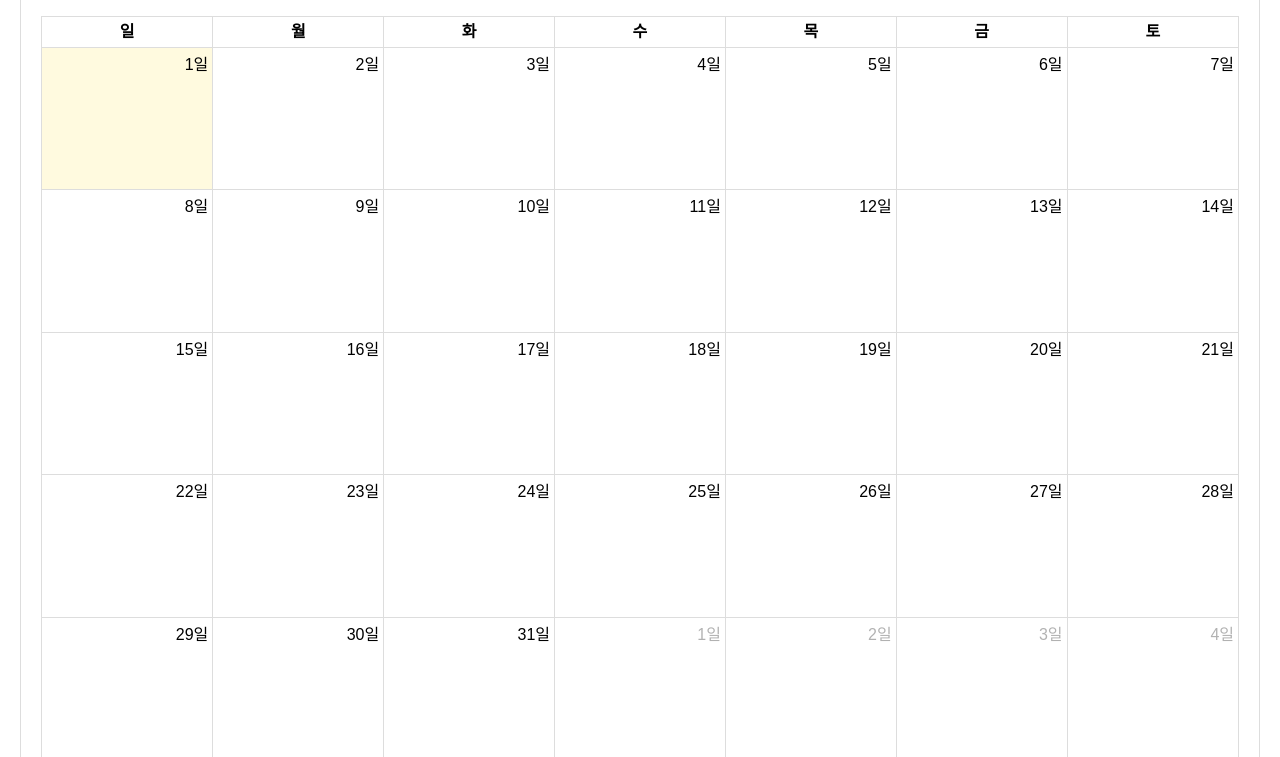
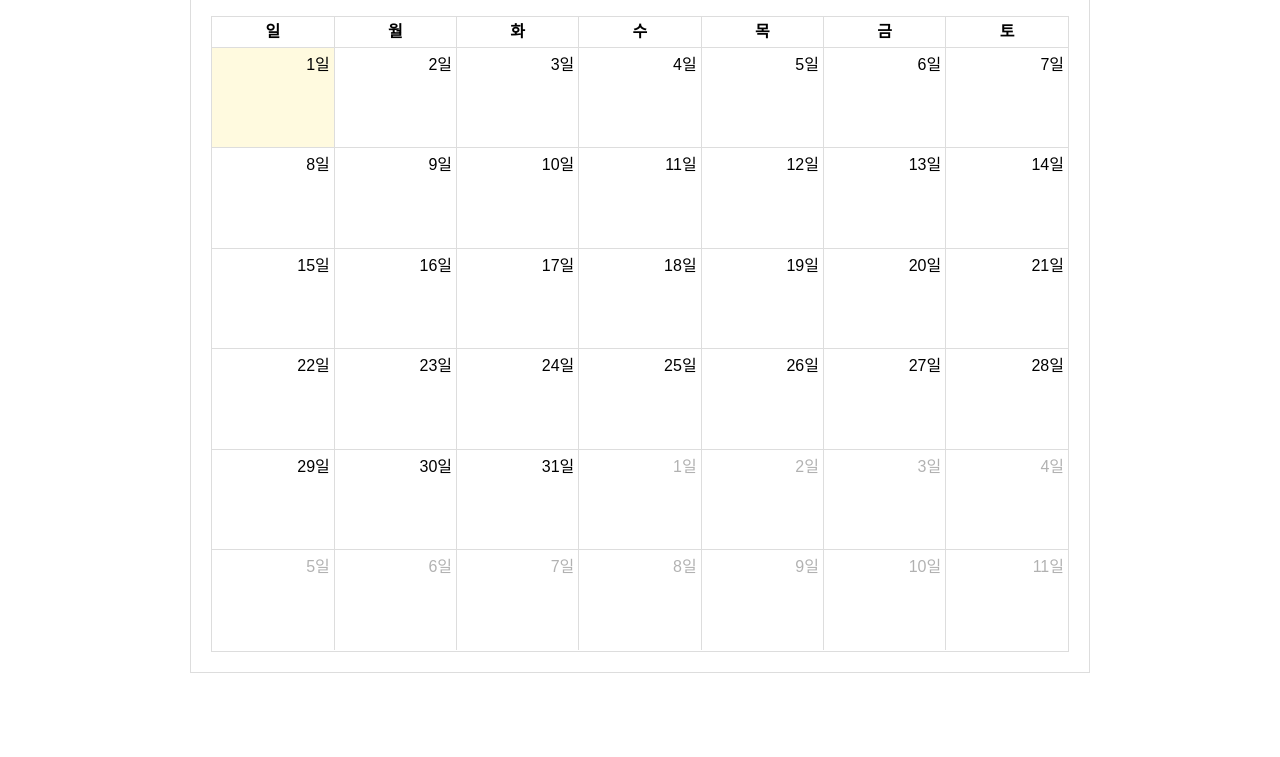
Before and after one commit to JungByoungHun/web-alarm, a plain HTML site: page index.html in a window 1280 px wide. Shown: the part 573-1330 px from the top of the page. After the commit the page ends 1266 px from the top, so only its background shows below. Drawn offline with nearby package versions, Linux system fonts and the light colour scheme.

Commit message:
Update styles.css

```diff
--- a/styles.css
+++ b/styles.css
@@ -39,4 +39,7 @@ button:hover {
     border: 1px solid #ddd;
     padding: 20px;
     margin-top: 20px;
+    max-width: 900px;
+    margin-left: auto;
+    margin-right: auto;
 }
```
